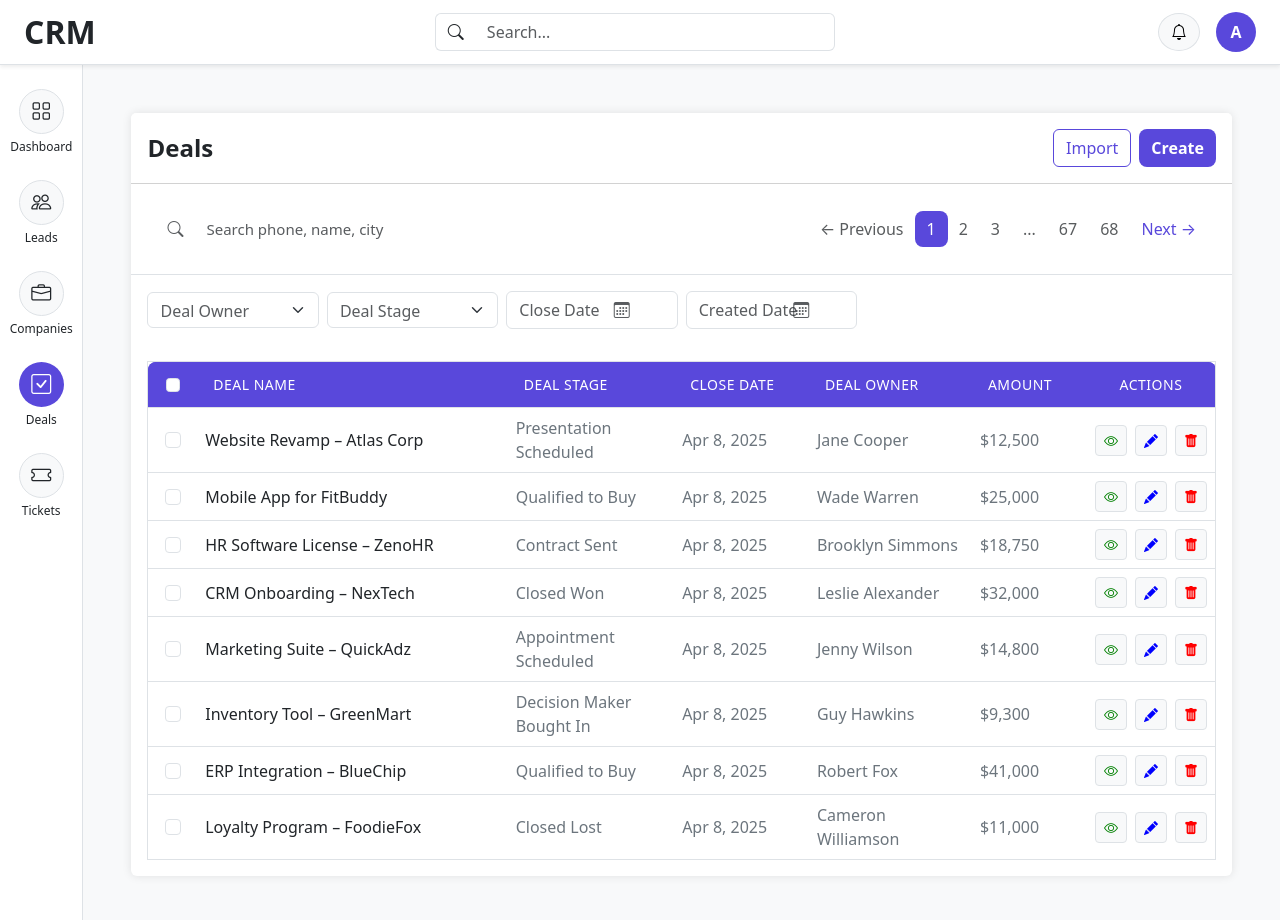
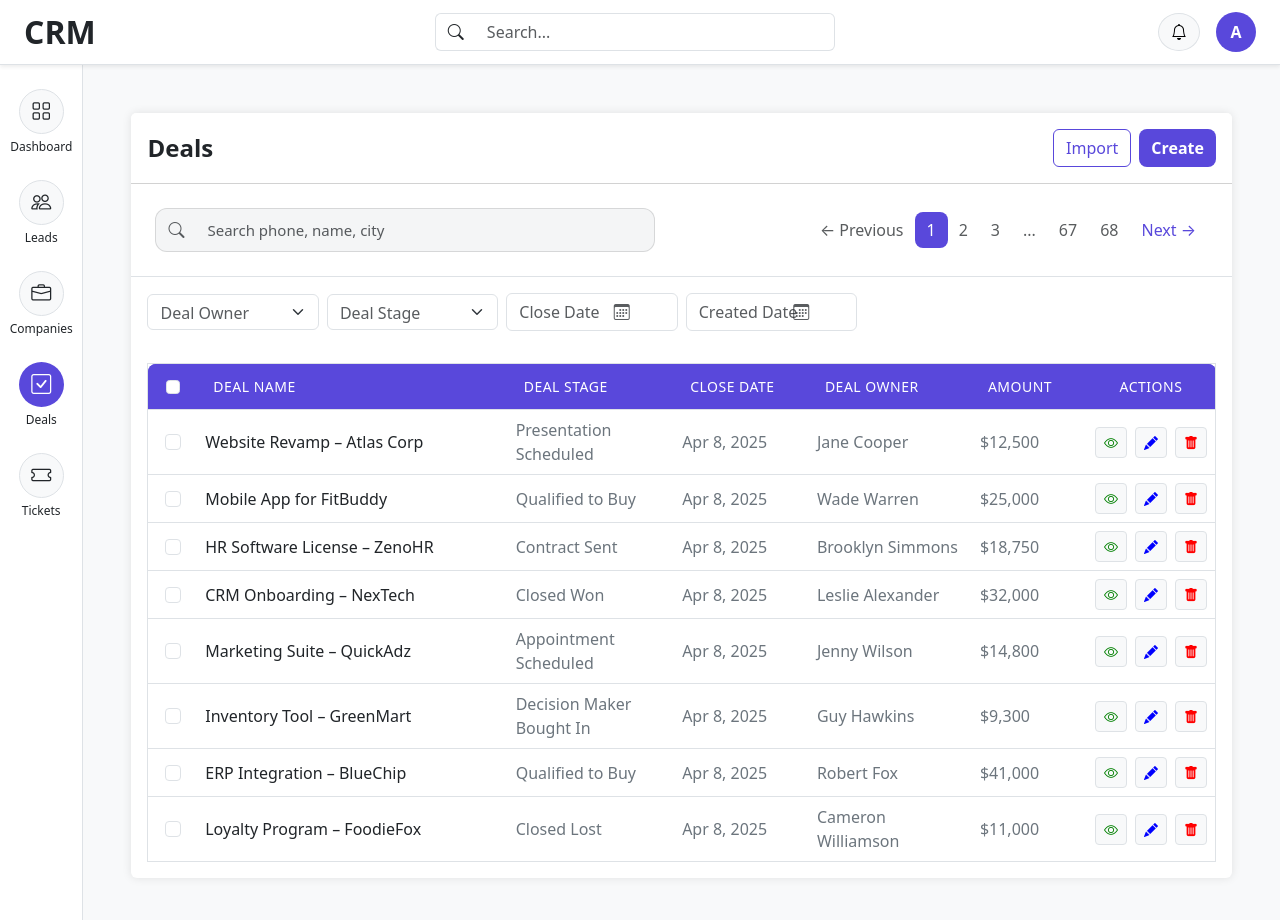
Before and after one commit to nusrath-beegum/CRM-MODULE, a React (Create React App) app: page /deals in a window 1280 px wide. Shown: the top 920 px of the page. Built offline with nearby package versions, Linux system fonts and the light colour scheme.

Commit message:
Resolved review comments

```diff
--- a/src/App.js
+++ b/src/App.js
@@ -1,58 +1,11 @@
-import { BrowserRouter as Router, Routes, Route } from "react-router-dom";
-import Header from "./components/Header";
-import Sidebar from "./components/Sidebar";
-import Login from "./pages/Login";
-import Register from "./pages/RegistrationForm";
-import Dashboard from "./pages/Dashboard";
+import { BrowserRouter as Router } from "react-router-dom";
+import AppRoutes from "./routes/routes";
 import "./styles/App.css";
-import Deals from "./pages/Deals";
-import DealsView from "./pages/DealsView";
-
-const AppLayout = ({ children }) => {
-  return (
-    <>
-      <Header />
-      <div className="d-flex">
-        <Sidebar />
-        <div className="flex-grow-1 p-4 bg-light">{children}</div>
-      </div>
-    </>
-  );
-};
 
 function App() {
   return (
     <Router>
-      <Routes>
-        <Route path="/" element={<Register />} />
-        <Route path="/login" element={<Login />} />
-
-        <Route
-          path="/dashboard"
-          element={
-            <AppLayout>
-              <Dashboard />
-            </AppLayout>
-          }
-        />
-
-        <Route
-          path="/deals"
-          element={
-            <AppLayout>
-              <Deals />
-            </AppLayout>
-          }
-        />
-        <Route
-          path="/deals/:id"
-          element={
-            <AppLayout>
-              <DealsView />
-            </AppLayout>
-          }
-        />
-      </Routes>
+      <AppRoutes />
     </Router>
   );
 }
--- a/src/features/deals/CreateDeal.jsx
+++ b/src/features/deals/CreateDeal.jsx
@@ -53,7 +53,7 @@ export default function CreateDeal({ show, onClose, closeDate, setCloseDate }) {
           <button className="btn-close" onClick={onClose}></button>
         </div>
 
-        <form onSubmit={handleSubmit}>
+        <form id="createDealForm" onSubmit={handleSubmit}>
           <div className="mb-4">
             <label className="form-label">
               Deal Name <span className="text-danger">*</span>
@@ -89,7 +89,7 @@ export default function CreateDeal({ show, onClose, closeDate, setCloseDate }) {
               Amount <span className="text-danger">*</span>
             </label>
             <input
-              type="text"
+              type="number"
               className="form-control"
               placeholder="Enter the deal amount"
               value={amount}
--- a/src/features/deals/Searchbar.jsx
+++ b/src/features/deals/Searchbar.jsx
@@ -2,7 +2,7 @@ import React from "react";
 
 const SearchBar = () => (
   <div className="position-relative">
-    <div className="input-group" style={{ width: '500px' }}>
+    <div className="input-group search-input" style={{ width: '500px' }}>
       <span className="input-group-text bg-transparent border-0">
         <i className="bi bi-search text-muted"></i>
       </span>
--- /dev/null
+++ b/src/layouts/AppLayout.jsx
@@ -0,0 +1,17 @@
+import Header from "../components/Header";
+import Sidebar from "../components/Sidebar";
+import { Outlet } from "react-router-dom";
+
+export default function AppLayout() {
+  return (
+    <>
+      <Header />
+      <div className="d-flex">
+        <Sidebar />
+        <div className="flex-grow-1 p-4 bg-light">
+          <Outlet />
+        </div>
+      </div>
+    </>
+  );
+}
--- /dev/null
+++ b/src/routes/routes.jsx
@@ -0,0 +1,21 @@
+import { Routes, Route } from "react-router-dom";
+import AppLayout from "../layouts/AppLayout";
+import Login from "../pages/Login";
+import Register from "../pages/RegistrationForm";
+import Dashboard from "../pages/Dashboard";
+import Deals from "../pages/Deals";
+import DealsView from "../pages/DealsView";
+
+export default function AppRoutes() {
+  return (
+    <Routes>
+      <Route path="/" element={<Register />} />
+      <Route path="/login" element={<Login />} />
+      <Route element={<AppLayout />}>
+        <Route path="/dashboard" element={<Dashboard />} />
+        <Route path="/deals" element={<Deals />} />
+        <Route path="/deals/:id" element={<DealsView />} />
+      </Route>
+    </Routes>
+  );
+}
```
